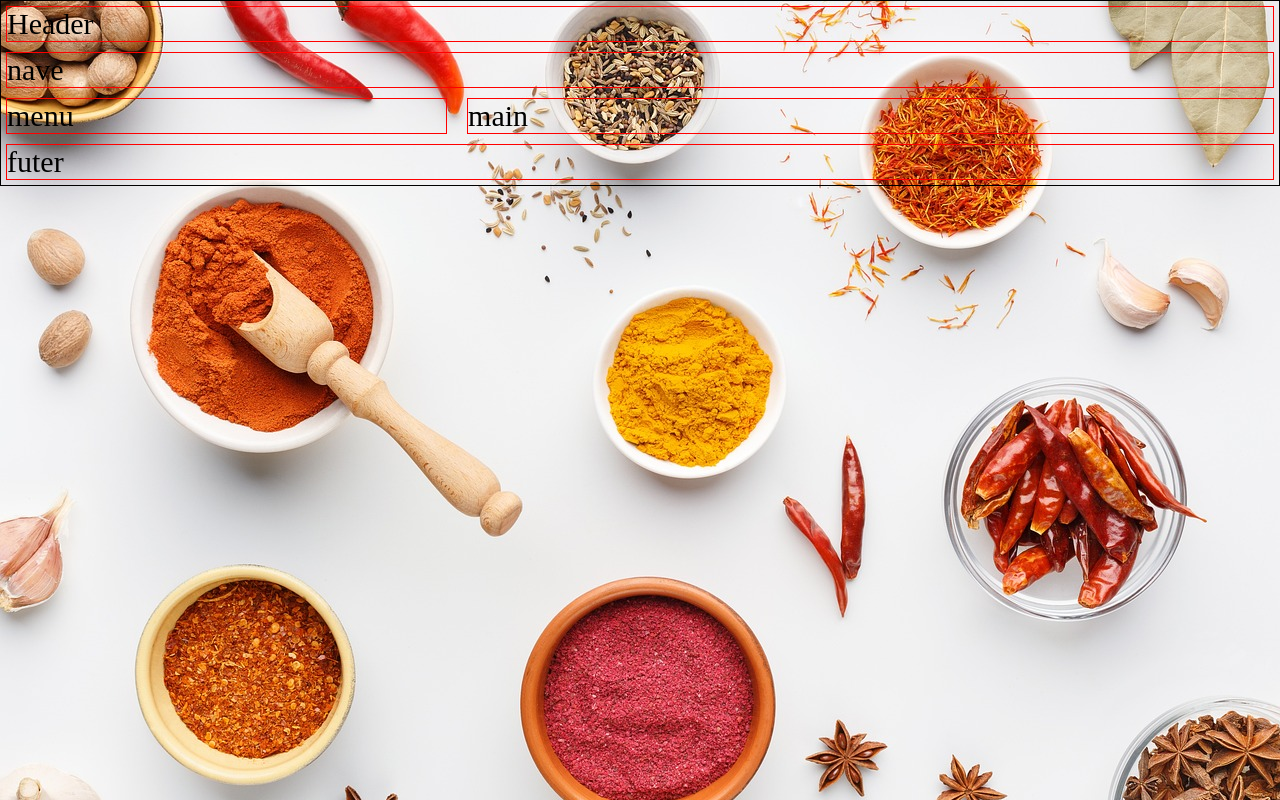
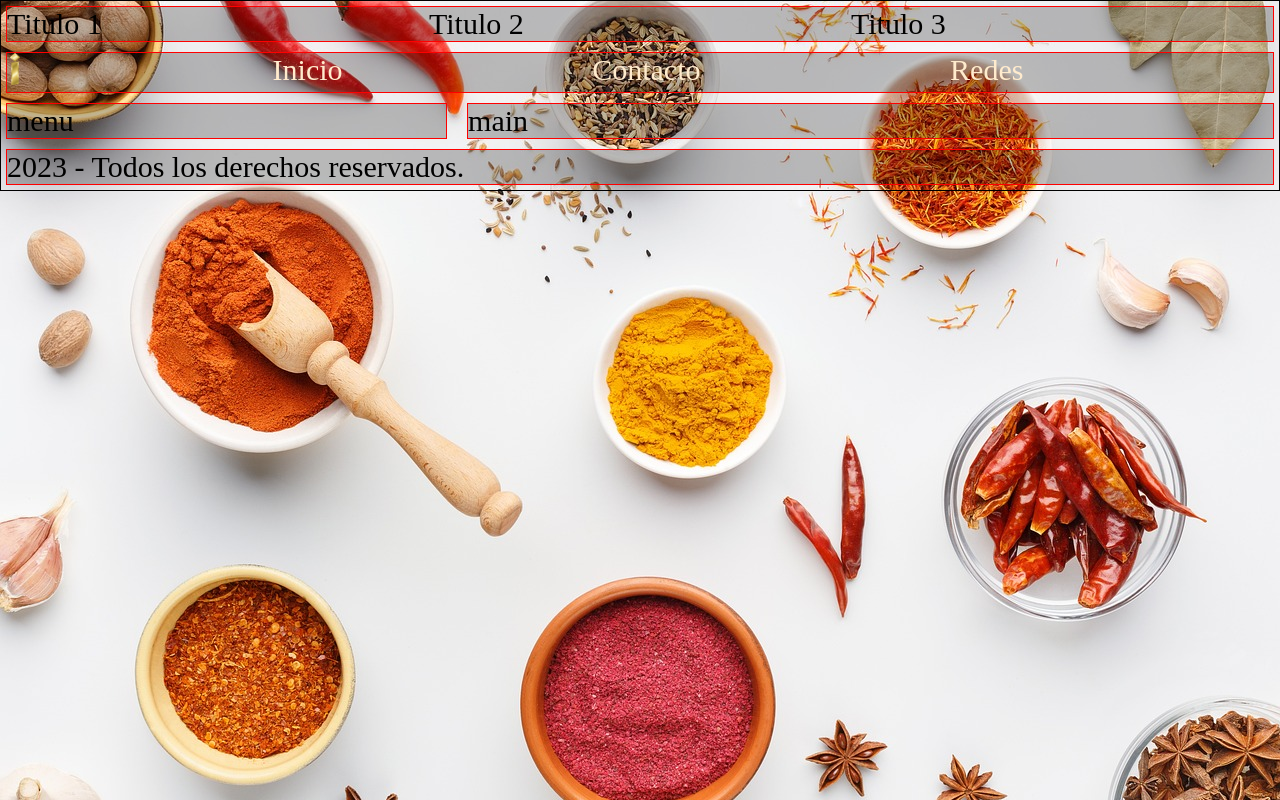
Before and after one commit to SContrera/paginaGrid, a plain HTML site: page index.html in a window 1280 px wide. Drawn offline with Linux system fonts and the light colour scheme.

Commit message:
Se corigieron cosa.

```diff
--- a/index.html
+++ b/index.html
@@ -9,13 +9,24 @@
     <title>Inicio</title>
 </head>
 
-<body >
- <div class="grid-container">
-    <div class="head">Header</div>
-    <div class="nav"> nave</div>
-    <div class="menu">menu</div>
-    <div class="main">main</div>
-    <div class="futer">futer</div>
+<body>
+    <div class="grid-container">
+        <div class="head">
+
+            <div>Titulo 1</div>
+            <div>Titulo 2</div>
+            <div>Titulo 3</div>
+        </div>
+
+        <div class="nav">
+            <div> <img src="img/I.png" alt="iconoInicio" width="16px" height="auto"></div>
+            <div>Inicio</div>
+            <div>Contacto</div>
+            <div>Redes</div>
+        </div>
+        <div class="menu">menu</div>
+        <div class="main">main</div>
+        <div class="futer">2023 - Todos los derechos reservados.</div>
 
 </body>
 
--- a/style/style.css
+++ b/style/style.css
@@ -18,15 +18,21 @@ body {
 }
 
 .grid-container>div {
+    background-color: rgba(0, 0, 0, 0.245);
     border:solid 1px red
 }
 
 .head{
+    display:grid;
+    grid-template-columns: auto auto auto;
     grid-column: 1 / 4;
 }
 
 .nav{
+    display:grid;
+    grid-template-columns: auto auto auto auto;
     grid-column: 1/4;
+    color: blanchedalmond;
 }
 
 .main{
```
